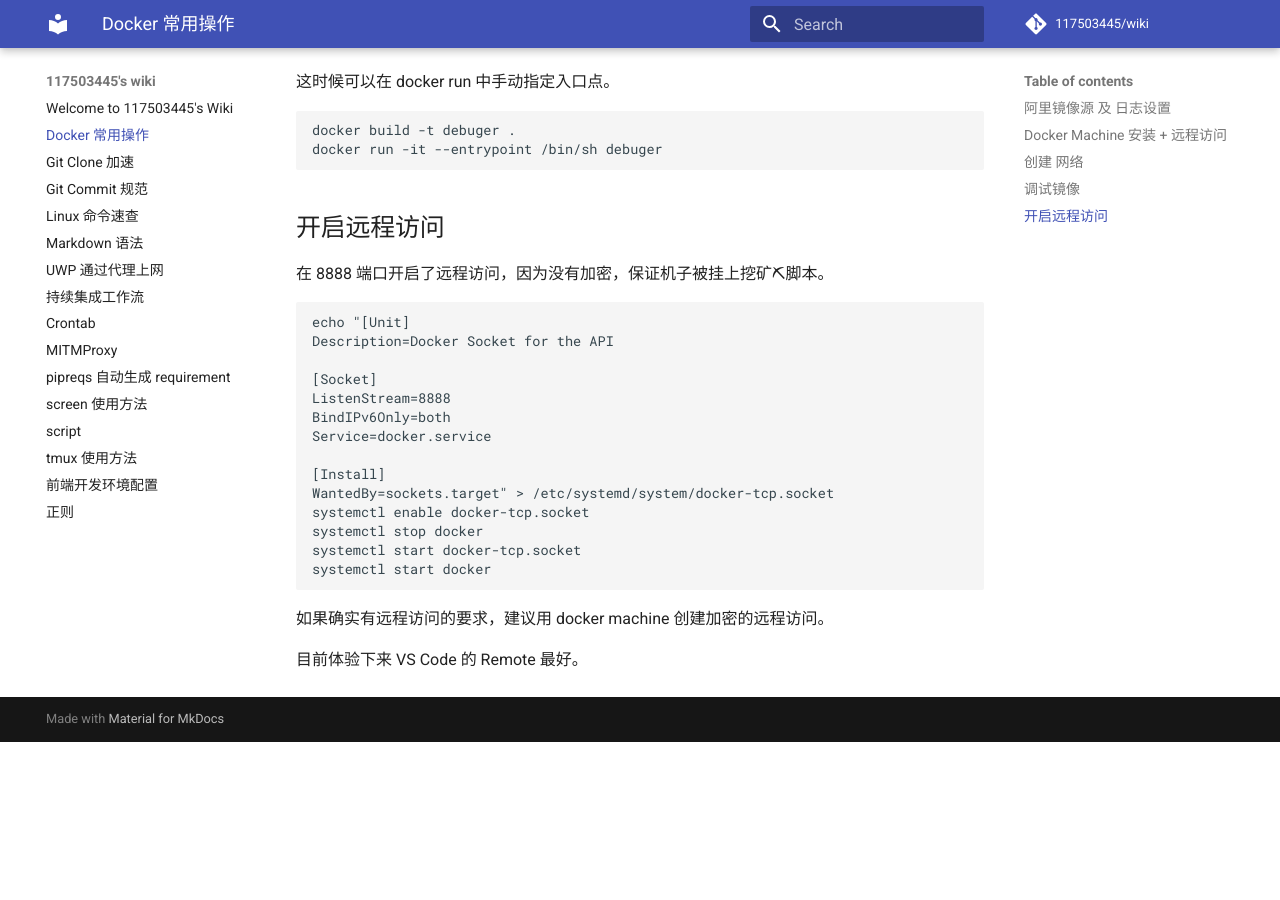
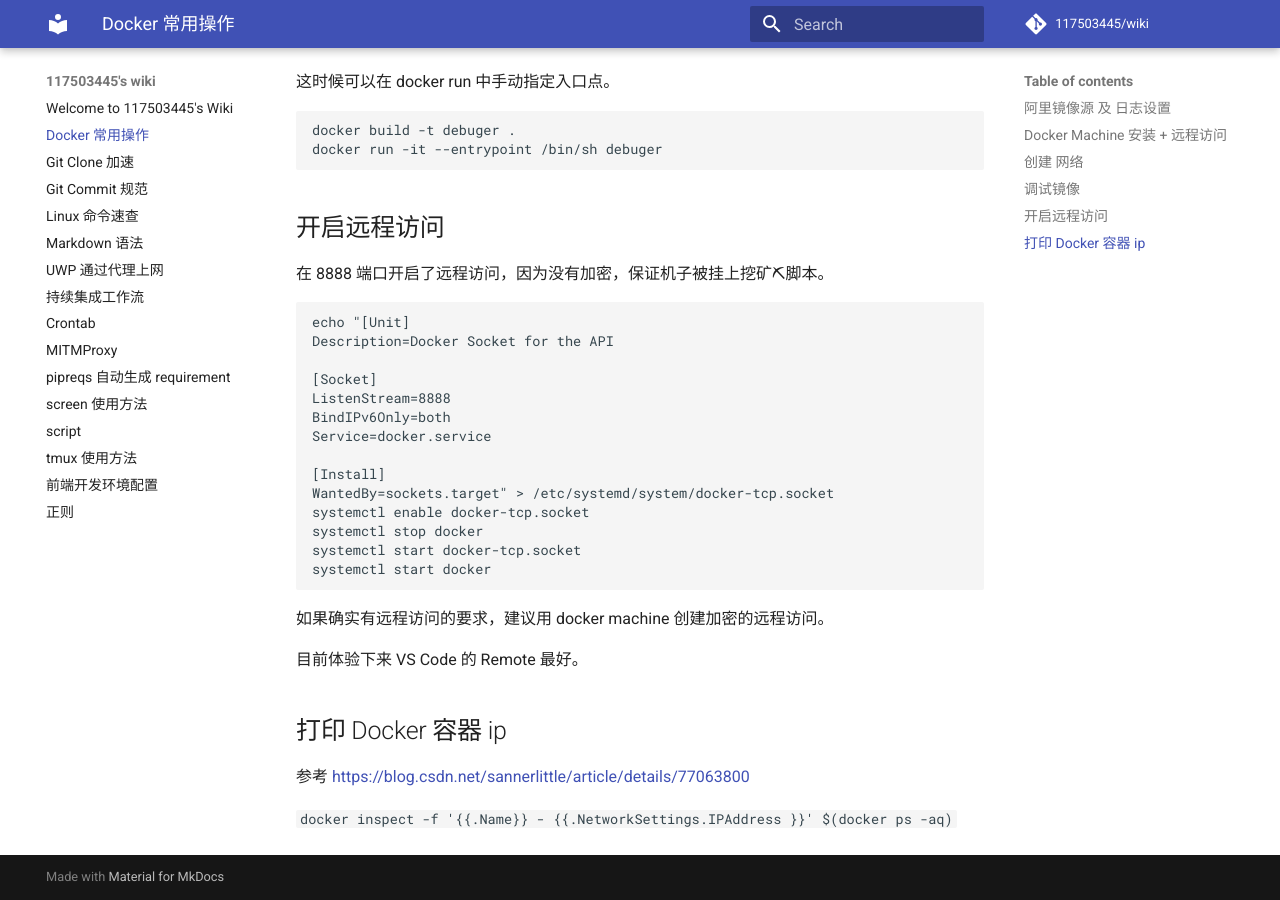
Before and after one commit to 117503445/wiki, an MkDocs documentation site: the page built from docs/Docker 常用操作.md, in a window 1280 px wide and 900 px high, scrolled down 1002 px. Built offline with MkDocs 1.6.1 and Material for MkDocs 9.7.7, drawn with Linux system fonts in a browser that asks for light colours; comment, search, counter and statistics services are not loaded; before the commit the page ends 1744 px from its top, so only the background shows below that.

Commit message:
Update Docker 常用操作.md

```diff
--- a/docs/Docker 常用操作.md
+++ b/docs/Docker 常用操作.md
@@ -71,3 +71,9 @@ systemctl start docker
 如果确实有远程访问的要求，建议用 docker machine 创建加密的远程访问。
 
 目前体验下来 VS Code 的 Remote 最好。
+
+## 打印 Docker 容器 ip
+
+参考 <https://blog.csdn.net/sannerlittle/article/details/77063800>
+
+`docker inspect -f '{{.Name}} - {{.NetworkSettings.IPAddress }}' $(docker ps -aq)`
```
